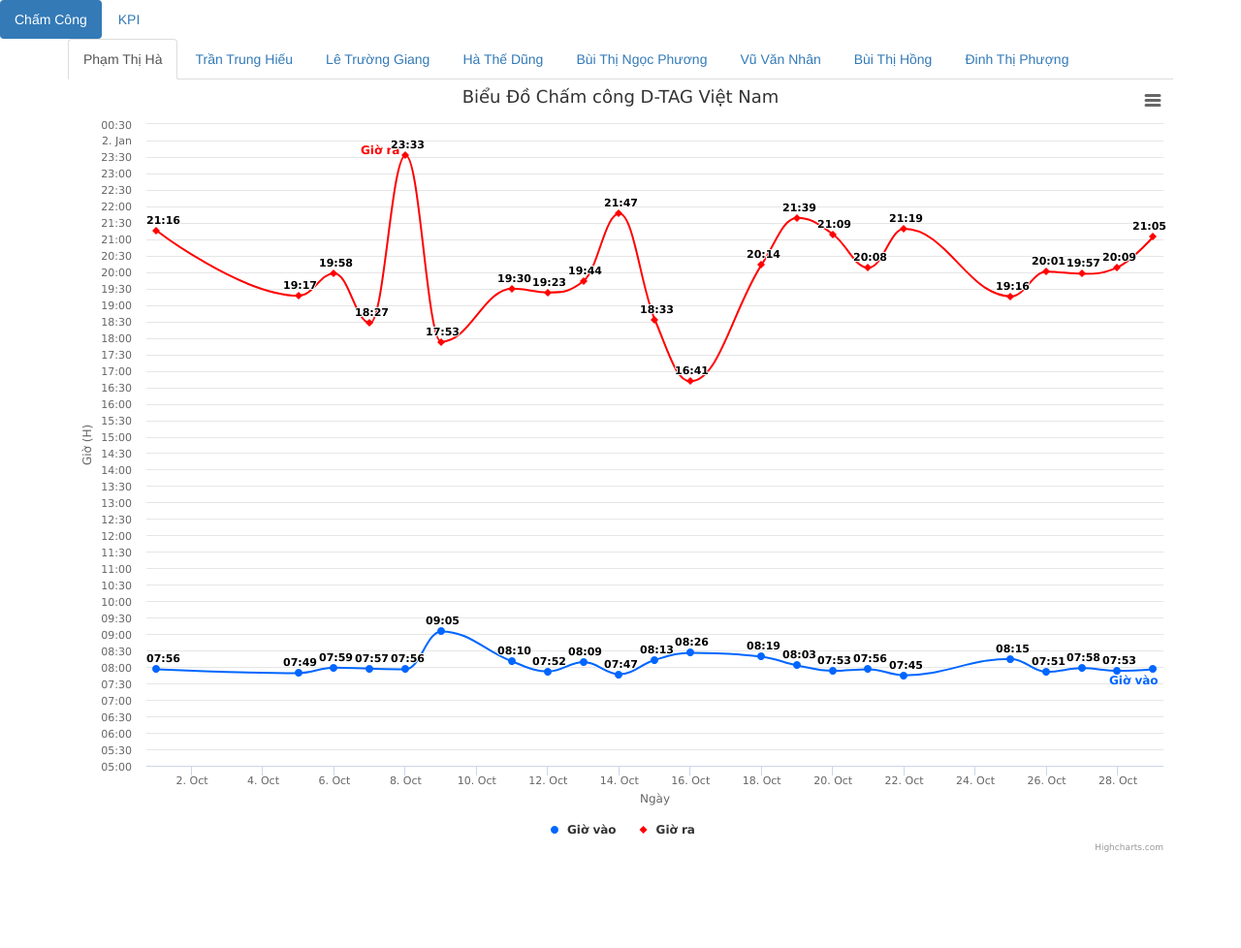
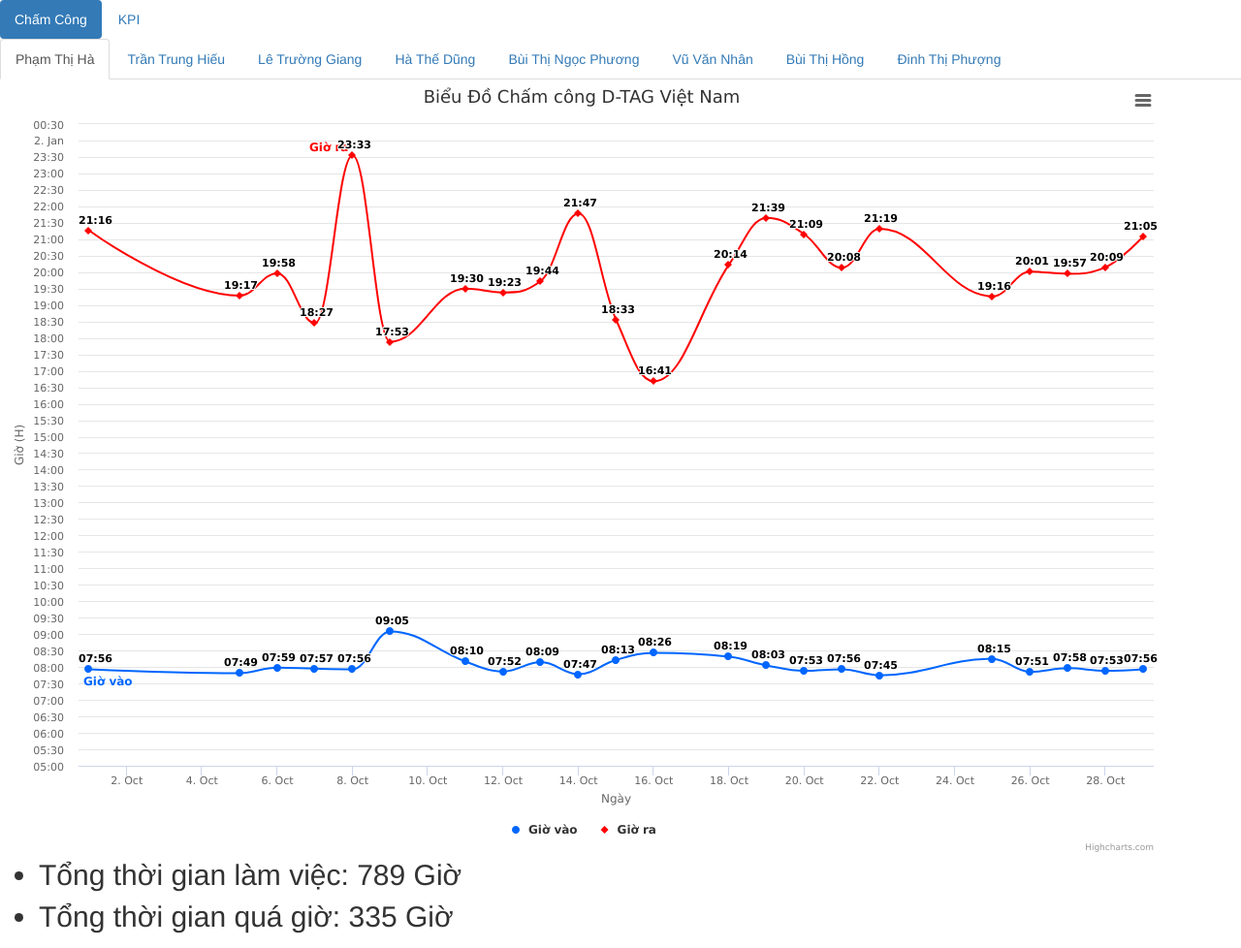
Before and after one commit to litpuvn/dtag-time-sheet, a plain HTML site: page index.html in a window 1280 px wide. Shown: the whole page at 97% size. Before the commit the page ends 882 px from the top, so only its background shows below. Drawn offline with nearby package versions, Linux system fonts and the light colour scheme.

Commit message:
show note

```diff
--- a/index.html
+++ b/index.html
@@ -19,14 +19,19 @@
         <li role="presentation" class="active"><a href="index.html">Chấm Công</a></li>
         <li role="presentation"><a href="kpi.html">KPI</a></li>
     </ul>
-    <div class="container">
+    <div>
         <ul class="nav nav-tabs">
             <li ng-repeat="user in users"  class="{{ $index == 0 ? 'active' : ''}}"><a data-toggle="tab" href="#{{ user + $index}}">{{ getName(user) }}</a></li>
         </ul>
 
         <div class="tab-content">
             <div ng-repeat="user in users" id="{{ user + $index}}" class="tab-pane fade in {{ $index == 0 ? 'active' : '' }}">
-                <div id="{{ user }}" style="min-width: 310px; height: 800px; margin: 0 auto"></div>
+                <div id="{{ user }}" style="float: left; min-width: 1200px; height: 800px; margin: 0 auto"></div>
+
+                <ul style="float: left; font-size: 30px;">
+                    <li>Tổng thời gian làm việc: {{ totalTime[user].totalTime }} Giờ</li>
+                    <li>Tổng thời gian quá giờ: {{  totalTime[user].totalOver  }} Giờ</li>
+                </ul>
             </div>
         </div>
     </div>
--- a/js/config.js
+++ b/js/config.js
@@ -24,6 +24,26 @@ app.controller('myCtrl', function($scope) {
             }
         }
     };
+
+    $scope.totalTime = {};
+
+    angular.forEach($scope.users, function (item) {
+        var dataInput = _getDataInput(item);
+        var dataOutput = _getDataOutput(item);
+
+        var totalTime = 0;
+        var totalOver = 0;
+
+        angular.forEach(dataOutput, function (output, index) {
+            totalTime = output[1] - dataInput[index][1];
+            totalOver = output[1] - 55800000
+        });
+
+        $scope.totalTime[item] = {
+            totalTime: totalTime/60/1000,
+            totalOver: totalOver/60/1000
+        };
+    });
 
     setTimeout(function () {
         angular.forEach($scope.users, function (item) {
```
